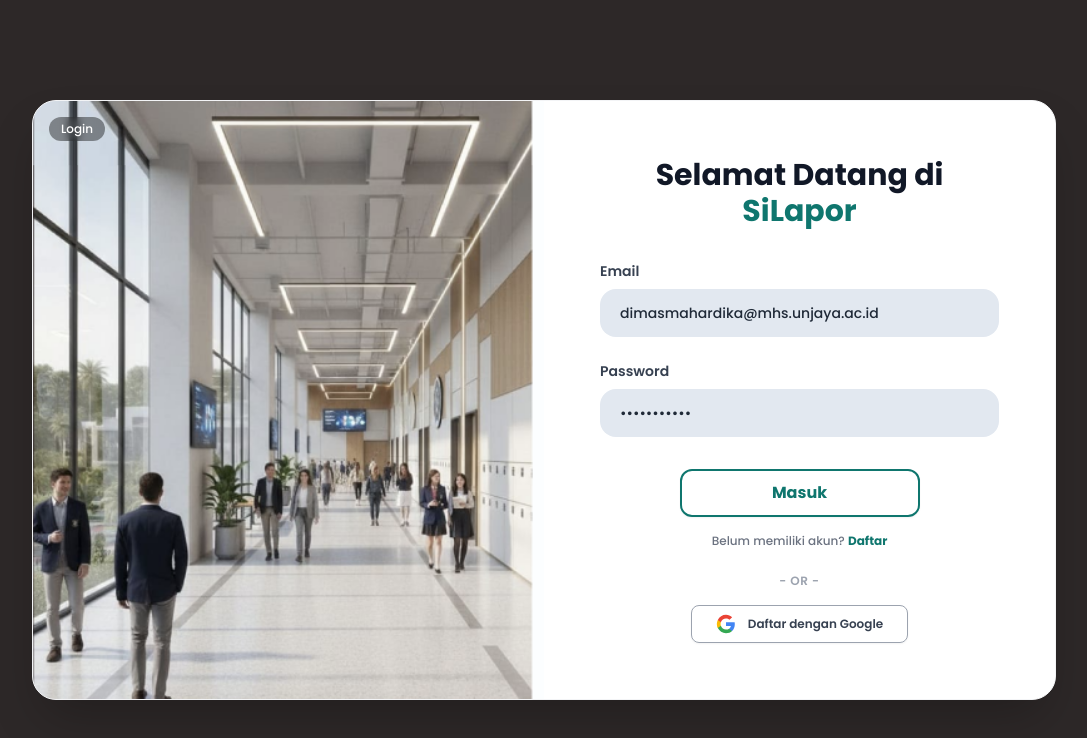
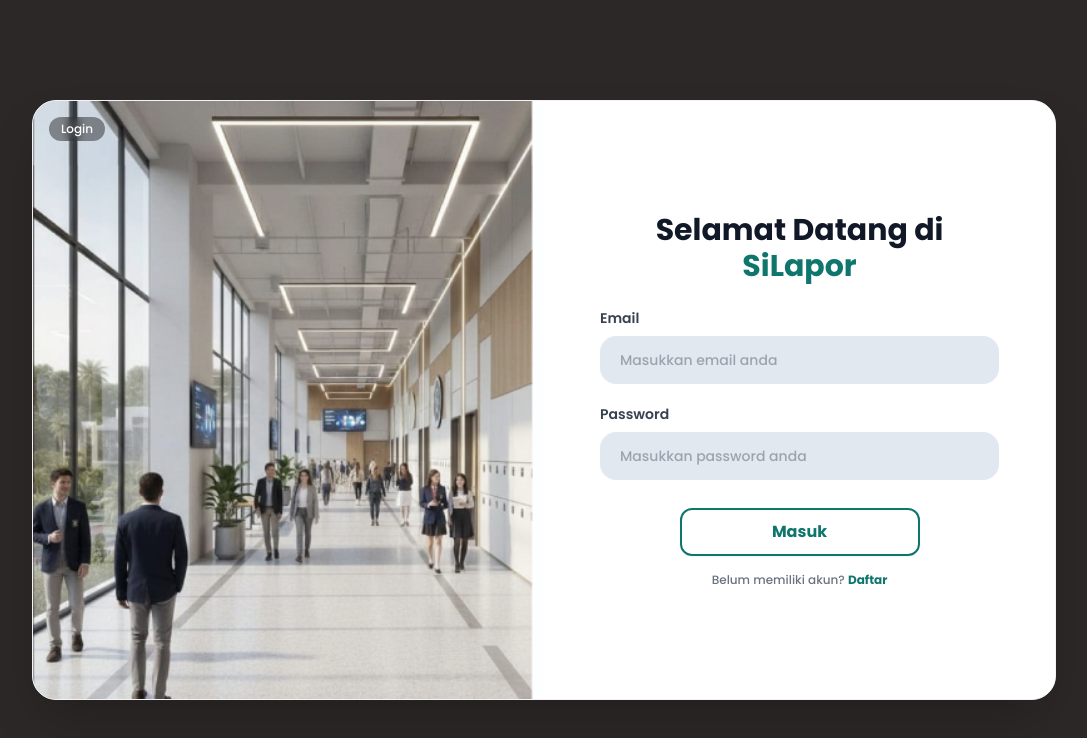
Before and after one commit to KOPIKANAN/pengaduan-mahasiswa, a React (Vite) app: page / in a window 1280 px wide. Shown: the top 738 px of the page, without its empty margins (96-1183 px from the left). Built offline with nearby package versions, Linux system fonts and the light colour scheme.

Commit message:
commit 2 : menambahkan fitur login register agar berfungsi menggunakan localStorage

```diff
--- a/src/pages/LoginPage.jsx
+++ b/src/pages/LoginPage.jsx
@@ -1,20 +1,36 @@
 import React, { useState } from 'react';
 
 export default function LoginPage({ onLogin, goToRegister }) {
-  const [email, setEmail] = useState('dimasmahardika@mhs.unjaya.ac.id');
-  const [password, setPassword] = useState('password123');
+  const [email, setEmail] = useState('');
+  const [password, setPassword] = useState('');
+  const [error, setError] = useState('');
 
   const handleSubmit = (e) => {
     e.preventDefault();
-    onLogin(email);
+    setError('');
+
+    // Ambil data users dari localStorage
+    const existingUsers = JSON.parse(localStorage.getItem('silapor_users')) || [];
+
+    // Cari apakah ada user dengan email dan password yang cocok
+    const foundUser = existingUsers.find(
+      (user) => user.email === email && user.password === password
+    );
+
+    if (foundUser) {
+      // Jika cocok, jalankan fungsi onLogin milik parent component
+      onLogin(foundUser.email);
+    } else {
+      // Jika tidak ditemukan atau password salah
+      setError('Email atau password salah, atau akun belum terdaftar!');
+    }
   };
 
   return (
     <div className="min-h-screen bg-[#2d2828] flex items-center justify-center p-4 md:p-8">
-      {/* Container Frame */}
       <div className="w-full max-w-5xl bg-white rounded-3xl shadow-2xl overflow-hidden flex flex-col md:flex-row min-h-[600px] border border-gray-100">
 
-        {/* Left Side: Campus Hallway Image */}
+        {/* Left Side: Image */}
         <div className="md:w-1/2 relative bg-gray-200 min-h-[280px] md:min-h-full overflow-hidden">
           <img
             src="/images/hallway.png"
@@ -30,45 +46,48 @@ export default function LoginPage({ onLogin, goToRegister }) {
           </div>
         </div>
 
-        {/* Right Side: Form Content */}
+        {/* Right Side: Form */}
         <div className="md:w-1/2 bg-white flex flex-col justify-center px-8 sm:px-14 py-10 md:py-12">
-          <h1 className="text-2xl sm:text-3xl font-bold text-center text-gray-900 mb-8">
+          <h1 className="text-2xl sm:text-3xl font-bold text-center text-gray-900 mb-6">
             Selamat Datang di <span className="text-brand-dark">SiLapor</span>
           </h1>
 
-          <form onSubmit={handleSubmit} className="space-y-6">
+          {/* Pesan Error jika login gagal */}
+          {error && (
+            <div className="mb-4 p-3 bg-red-50 text-red-600 text-xs font-semibold rounded-xl text-center">
+              {error}
+            </div>
+          )}
+
+          <form onSubmit={handleSubmit} className="space-y-5">
             <div>
-              <label className="block text-sm font-semibold text-gray-700 mb-2">
-                Email
-              </label>
+              <label className="block text-sm font-semibold text-gray-700 mb-2">Email</label>
               <input
                 type="email"
                 value={email}
                 onChange={(e) => setEmail(e.target.value)}
                 placeholder="Masukkan email anda"
                 required
-                className="w-full px-5 py-3.5 bg-brand-inputBg text-gray-800 rounded-2xl border-none outline-none focus:ring-2 focus:ring-brand-teal text-sm transition-all placeholder:text-gray-400 font-medium"
+                className="w-full px-5 py-3.5 bg-brand-inputBg text-gray-800 rounded-2xl border-none outline-none focus:ring-2 focus:ring-brand-teal text-sm font-medium"
               />
             </div>
 
             <div>
-              <label className="block text-sm font-semibold text-gray-700 mb-2">
-                Password
-              </label>
+              <label className="block text-sm font-semibold text-gray-700 mb-2">Password</label>
               <input
                 type="password"
                 value={password}
                 onChange={(e) => setPassword(e.target.value)}
                 placeholder="Masukkan password anda"
                 required
-                className="w-full px-5 py-3.5 bg-brand-inputBg text-gray-800 rounded-2xl border-none outline-none focus:ring-2 focus:ring-brand-teal text-sm transition-all placeholder:text-gray-400 font-medium"
+                className="w-full px-5 py-3.5 bg-brand-inputBg text-gray-800 rounded-2xl border-none outline-none focus:ring-2 focus:ring-brand-teal text-sm font-medium"
               />
             </div>
 
             <div className="pt-2 flex flex-col items-center">
               <button
                 type="submit"
-                className="w-full max-w-[240px] py-2.5 px-8 rounded-xl border-2 border-brand-dark text-brand-dark hover:bg-brand-dark hover:text-white font-bold text-base transition-all duration-200 shadow-sm hover:shadow"
+                className="w-full max-w-[240px] py-2.5 px-8 rounded-xl border-2 border-brand-dark text-brand-dark hover:bg-brand-dark hover:text-white font-bold text-base transition-all duration-200 shadow-sm"
               >
                 Masuk
               </button>
@@ -85,41 +104,6 @@ export default function LoginPage({ onLogin, goToRegister }) {
               </p>
             </div>
           </form>
-
-          {/* Divider */}
-          <div className="mt-6 mb-4 flex items-center justify-center">
-            <span className="text-xs text-gray-400 font-semibold tracking-wider">- OR -</span>
-          </div>
-
-          {/* Google OAuth Button */}
-          <div className="flex justify-center">
-            <button
-              type="button"
-              onClick={() => onLogin('dimasmahardika@mhs.unjaya.ac.id')}
-              className="flex items-center space-x-3 px-6 py-2 border border-gray-400 rounded-lg text-xs font-semibold text-gray-700 hover:bg-gray-50 transition-all shadow-sm"
-            >
-              <svg className="w-5 h-5" viewBox="0 0 24 24">
-                <path
-                  fill="#4285F4"
-                  d="M22.56 12.25c0-.78-.07-1.53-.2-2.25H12v4.26h5.92c-.26 1.37-1.04 2.53-2.21 3.31v2.77h3.57c2.08-1.92 3.28-4.74 3.28-8.09z"
-                />
-                <path
-                  fill="#34A853"
-                  d="M12 23c2.97 0 5.46-.98 7.28-2.66l-3.57-2.77c-.98.66-2.23 1.06-3.71 1.06-2.86 0-5.29-1.93-6.16-4.53H2.18v2.84C3.99 20.53 7.7 23 12 23z"
-                />
-                <path
-                  fill="#FBBC05"
-                  d="M5.84 14.09c-.22-.66-.35-1.36-.35-2.09s.13-1.43.35-2.09V7.06H2.18C1.43 8.55 1 10.22 1 12s.43 3.45 1.18 4.94l2.85-2.22.81-.63z"
-                />
-                <path
-                  fill="#EA4335"
-                  d="M12 5.38c1.62 0 3.06.56 4.21 1.64l3.15-3.15C17.45 2.09 14.97 1 12 1 7.7 1 3.99 3.47 2.18 7.06l3.66 2.84c.87-2.6 3.3-4.52 6.16-4.52z"
-                />
-              </svg>
-              <span>Daftar dengan Google</span>
-            </button>
-          </div>
-
         </div>
       </div>
     </div>
--- a/src/pages/RegisterPage.jsx
+++ b/src/pages/RegisterPage.jsx
@@ -4,18 +4,36 @@ export default function RegisterPage({ onRegister, goToLogin }) {
   const [name, setName] = useState('');
   const [email, setEmail] = useState('');
   const [password, setPassword] = useState('');
+  const [error, setError] = useState('');
 
   const handleSubmit = (e) => {
     e.preventDefault();
-    onRegister({ name, email, password });
+    setError('');
+
+    // Ambil data users yang sudah pernah mendaftar sebelumnya dari localStorage
+    const existingUsers = JSON.parse(localStorage.getItem('silapor_users')) || [];
+
+    // Cek apakah email sudah terdaftar
+    const userExists = existingUsers.find((user) => user.email === email);
+    if (userExists) {
+      setError('Email ini sudah terdaftar! Silakan gunakan email lain atau masuk.');
+      return;
+    }
+
+    // Simpan user baru ke dalam array users
+    const newUser = { name, email, password };
+    existingUsers.push(newUser);
+    localStorage.setItem('silapor_users', JSON.stringify(existingUsers));
+
+    alert('Registrasi berhasil! Silakan masuk.');
+    goToLogin(); // Pindah otomatis ke halaman login setelah sukses daftar
   };
 
   return (
     <div className="min-h-screen bg-[#2d2828] flex items-center justify-center p-4 md:p-8">
-      {/* Container Frame */}
       <div className="w-full max-w-5xl bg-white rounded-3xl shadow-2xl overflow-hidden flex flex-col md:flex-row min-h-[620px] border border-gray-100">
 
-        {/* Left Side: Campus Hallway Image */}
+        {/* Left Side: Image */}
         <div className="md:w-1/2 relative bg-gray-200 min-h-[280px] md:min-h-full overflow-hidden">
           <img
             src="/images/hallway.png"
@@ -31,59 +49,60 @@ export default function RegisterPage({ onRegister, goToLogin }) {
           </div>
         </div>
 
-        {/* Right Side: Form Content */}
+        {/* Right Side: Form */}
         <div className="md:w-1/2 bg-white flex flex-col justify-center px-8 sm:px-14 py-10 md:py-12">
-          <h1 className="text-2xl sm:text-3xl font-bold text-center text-gray-900 mb-8">
+          <h1 className="text-2xl sm:text-3xl font-bold text-center text-gray-900 mb-6">
             Buat Akun <span className="text-brand-dark">SiLapor</span>
           </h1>
 
-          <form onSubmit={handleSubmit} className="space-y-5">
+          {/* Pesan Error jika email sudah terdaftar */}
+          {error && (
+            <div className="mb-4 p-3 bg-red-50 text-red-600 text-xs font-semibold rounded-xl text-center">
+              {error}
+            </div>
+          )}
+
+          <form onSubmit={handleSubmit} className="space-y-4">
             <div>
-              <label className="block text-sm font-semibold text-gray-700 mb-1.5">
-                Nama Lengkap
-              </label>
+              <label className="block text-sm font-semibold text-gray-700 mb-1.5">Nama Lengkap</label>
               <input
                 type="text"
                 value={name}
                 onChange={(e) => setName(e.target.value)}
                 placeholder="Masukkan nama anda"
                 required
-                className="w-full px-5 py-3.5 bg-brand-inputBg text-gray-800 rounded-2xl border-none outline-none focus:ring-2 focus:ring-brand-teal text-sm transition-all placeholder:text-gray-400 font-medium"
+                className="w-full px-5 py-3.5 bg-brand-inputBg text-gray-800 rounded-2xl border-none outline-none focus:ring-2 focus:ring-brand-teal text-sm font-medium"
               />
             </div>
 
             <div>
-              <label className="block text-sm font-semibold text-gray-700 mb-1.5">
-                Email
-              </label>
+              <label className="block text-sm font-semibold text-gray-700 mb-1.5">Email</label>
               <input
                 type="email"
                 value={email}
                 onChange={(e) => setEmail(e.target.value)}
                 placeholder="Masukkan email anda"
                 required
-                className="w-full px-5 py-3.5 bg-brand-inputBg text-gray-800 rounded-2xl border-none outline-none focus:ring-2 focus:ring-brand-teal text-sm transition-all placeholder:text-gray-400 font-medium"
+                className="w-full px-5 py-3.5 bg-brand-inputBg text-gray-800 rounded-2xl border-none outline-none focus:ring-2 focus:ring-brand-teal text-sm font-medium"
               />
             </div>
 
             <div>
-              <label className="block text-sm font-semibold text-gray-700 mb-1.5">
-                Password
-              </label>
+              <label className="block text-sm font-semibold text-gray-700 mb-1.5">Password</label>
               <input
                 type="password"
                 value={password}
                 onChange={(e) => setPassword(e.target.value)}
                 placeholder="Masukkan password anda"
                 required
-                className="w-full px-5 py-3.5 bg-brand-inputBg text-gray-800 rounded-2xl border-none outline-none focus:ring-2 focus:ring-brand-teal text-sm transition-all placeholder:text-gray-400 font-medium"
+                className="w-full px-5 py-3.5 bg-brand-inputBg text-gray-800 rounded-2xl border-none outline-none focus:ring-2 focus:ring-brand-teal text-sm font-medium"
               />
             </div>
 
             <div className="pt-2 flex flex-col items-center">
               <button
                 type="submit"
-                className="w-full max-w-[240px] py-2.5 px-8 rounded-xl border-2 border-brand-dark text-brand-dark hover:bg-brand-dark hover:text-white font-bold text-base transition-all duration-200 shadow-sm hover:shadow"
+                className="w-full max-w-[240px] py-2.5 px-8 rounded-xl border-2 border-brand-dark text-brand-dark hover:bg-brand-dark hover:text-white font-bold text-base transition-all duration-200 shadow-sm"
               >
                 Daftar
               </button>
@@ -100,41 +119,6 @@ export default function RegisterPage({ onRegister, goToLogin }) {
               </p>
             </div>
           </form>
-
-          {/* Divider */}
-          <div className="mt-6 mb-4 flex items-center justify-center">
-            <span className="text-xs text-gray-400 font-semibold tracking-wider">- OR -</span>
-          </div>
-
-          {/* Google OAuth Button */}
-          <div className="flex justify-center">
-            <button
-              type="button"
-              onClick={() => onRegister({ name: 'Dimas Mahardika', email: 'dimasmahardika@mhs.unjaya.ac.id' })}
-              className="flex items-center space-x-3 px-6 py-2 border border-gray-400 rounded-lg text-xs font-semibold text-gray-700 hover:bg-gray-50 transition-all shadow-sm"
-            >
-              <svg className="w-5 h-5" viewBox="0 0 24 24">
-                <path
-                  fill="#4285F4"
-                  d="M22.56 12.25c0-.78-.07-1.53-.2-2.25H12v4.26h5.92c-.26 1.37-1.04 2.53-2.21 3.31v2.77h3.57c2.08-1.92 3.28-4.74 3.28-8.09z"
-                />
-                <path
-                  fill="#34A853"
-                  d="M12 23c2.97 0 5.46-.98 7.28-2.66l-3.57-2.77c-.98.66-2.23 1.06-3.71 1.06-2.86 0-5.29-1.93-6.16-4.53H2.18v2.84C3.99 20.53 7.7 23 12 23z"
-                />
-                <path
-                  fill="#FBBC05"
-                  d="M5.84 14.09c-.22-.66-.35-1.36-.35-2.09s.13-1.43.35-2.09V7.06H2.18C1.43 8.55 1 10.22 1 12s.43 3.45 1.18 4.94l2.85-2.22.81-.63z"
-                />
-                <path
-                  fill="#EA4335"
-                  d="M12 5.38c1.62 0 3.06.56 4.21 1.64l3.15-3.15C17.45 2.09 14.97 1 12 1 7.7 1 3.99 3.47 2.18 7.06l3.66 2.84c.87-2.6 3.3-4.52 6.16-4.52z"
-                />
-              </svg>
-              <span>Daftar dengan Google</span>
-            </button>
-          </div>
-
         </div>
       </div>
     </div>
--- a/src/pages/UserHome.jsx
+++ b/src/pages/UserHome.jsx
@@ -33,13 +33,13 @@ export default function UserHome({ user, reports, goToForm }) {
           <div className="flex flex-col md:flex-row items-center justify-between gap-8 py-4 sm:py-6">
             {/* Illustration */}
             <div className="md:w-5/12 flex justify-center">
-              <div className="relative w-64 h-56 sm:w-72 sm:h-64 flex items-center justify-center">
+              <div className="relative w-80 h-72 sm:w-96 sm:h-80 flex items-center justify-center">
                 {/* Subtle soft backdrop circle */}
                 <div className="absolute inset-0 bg-[#e0f4f2] rounded-full filter blur-xl opacity-70 transform -translate-y-2"></div>
                 <img
                   src="/images/hero_illustration.png"
                   alt="Lapor Pengaduan"
-                  className="relative z-10 max-h-full max-w-full object-contain drop-shadow-md"
+                  className="relative z-10 w-full h-full object-contain drop-shadow-md scale-110 sm:scale-125"
                   onError={(e) => {
                     e.target.onerror = null;
                     e.target.src = 'https://illustrations.popertee.com/business-woman-with-megaphone.png';
```
